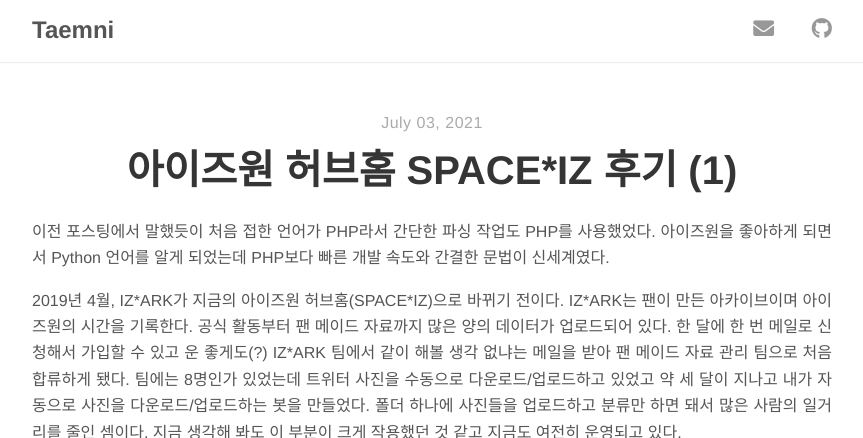
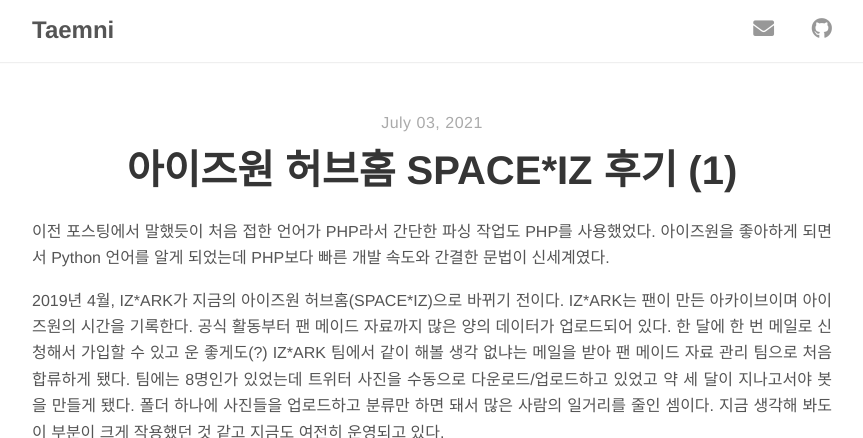
Before and after one commit to Taemni/taemni.github.io, a Jekyll site: the page built from _posts/space-iz-1/2021-07-03-space-iz-1.md, in a window 1280 px wide, cut to the strip 0-438 px from the top of the page. Shown: the whole strip, without its empty margins (208-1071 px from the left). Built offline with Jekyll 4.4.1, drawn with Linux system fonts in a browser that asks for light colours; nearby versions of some CDN libraries.

Commit message:
Refine text

```diff
--- a/_posts/space-iz-1/2021-07-03-space-iz-1.md
+++ b/_posts/space-iz-1/2021-07-03-space-iz-1.md
@@ -7,7 +7,7 @@ tags: ["PHP", "PYTHON"]
 
 이전 포스팅에서 말했듯이 처음 접한 언어가 PHP라서 간단한 파싱 작업도 PHP를 사용했었다. 아이즈원을 좋아하게 되면서 Python 언어를 알게 되었는데 PHP보다 빠른 개발 속도와 간결한 문법이 신세계였다.
 
-2019년 4월, IZ\*ARK가 지금의 아이즈원 허브홈(SPACE\*IZ)으로 바뀌기 전이다. IZ\*ARK는 팬이 만든 아카이브이며 아이즈원의 시간을 기록한다. 공식 활동부터 팬 메이드 자료까지 많은 양의 데이터가 업로드되어 있다. 한 달에 한 번 메일로 신청해서 가입할 수 있고 운 좋게도(?) IZ\*ARK 팀에서 같이 해볼 생각 없냐는 메일을 받아 팬 메이드 자료 관리 팀으로 처음 합류하게 됐다. 팀에는 8명인가 있었는데 트위터 사진을 수동으로 다운로드/업로드하고 있었고 약 세 달이 지나고 내가 자동으로 사진을 다운로드/업로드하는 봇을 만들었다. 폴더 하나에 사진들을 업로드하고 분류만 하면 돼서 많은 사람의 일거리를 줄인 셈이다. 지금 생각해 봐도 이 부분이 크게 작용했던 것 같고 지금도 여전히 운영되고 있다.
+2019년 4월, IZ\*ARK가 지금의 아이즈원 허브홈(SPACE\*IZ)으로 바뀌기 전이다. IZ\*ARK는 팬이 만든 아카이브이며 아이즈원의 시간을 기록한다. 공식 활동부터 팬 메이드 자료까지 많은 양의 데이터가 업로드되어 있다. 한 달에 한 번 메일로 신청해서 가입할 수 있고 운 좋게도(?) IZ\*ARK 팀에서 같이 해볼 생각 없냐는 메일을 받아 팬 메이드 자료 관리 팀으로 처음 합류하게 됐다. 팀에는 8명인가 있었는데 트위터 사진을 수동으로 다운로드/업로드하고 있었고 약 세 달이 지나고서야 봇을 만들게 됐다. 폴더 하나에 사진들을 업로드하고 분류만 하면 돼서 많은 사람의 일거리를 줄인 셈이다. 지금 생각해 봐도 이 부분이 크게 작용했던 것 같고 지금도 여전히 운영되고 있다.
 
 ![telegram](https://user-images.githubusercontent.com/48712000/124278183-e89f8f80-db80-11eb-9b13-f8f5a034bef6.png)
 
```
